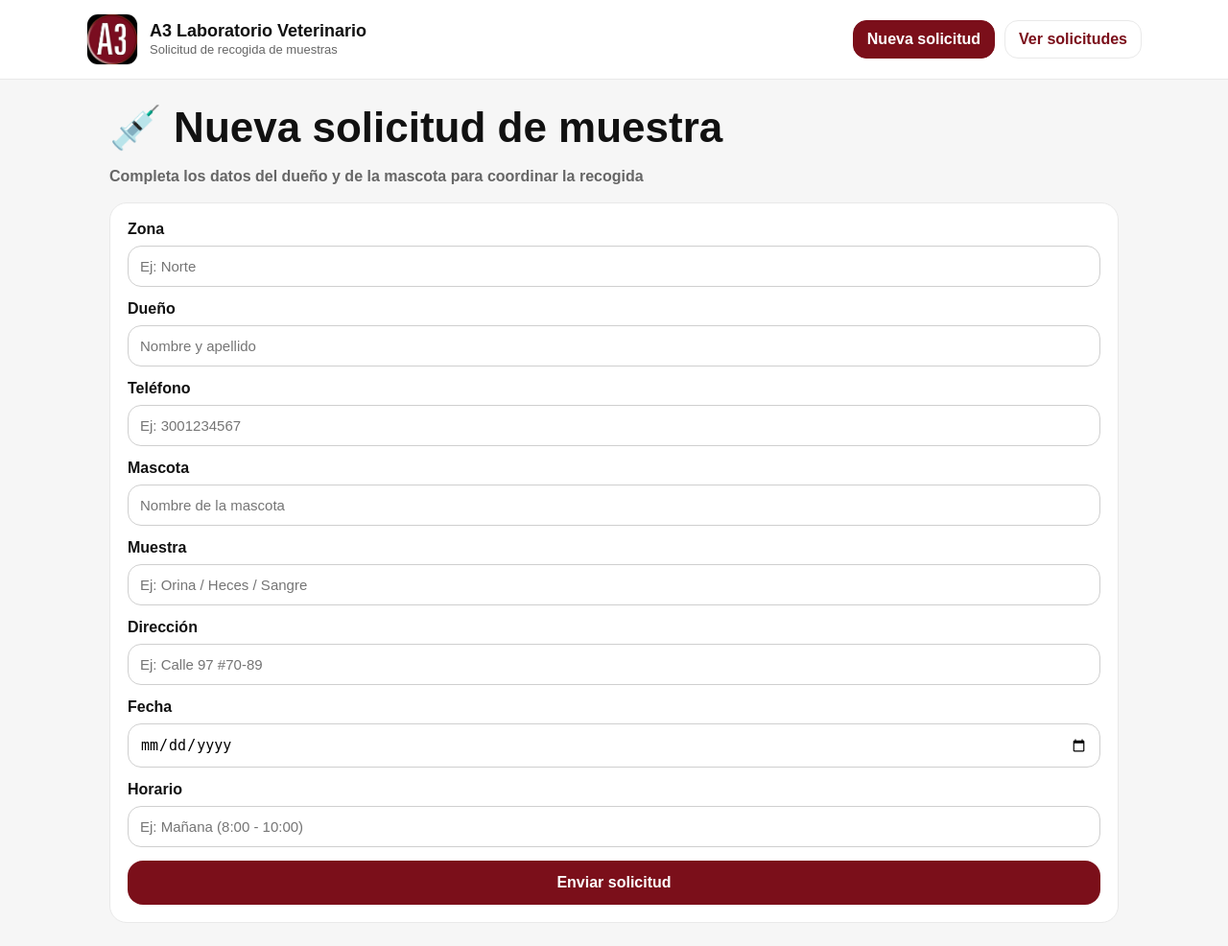
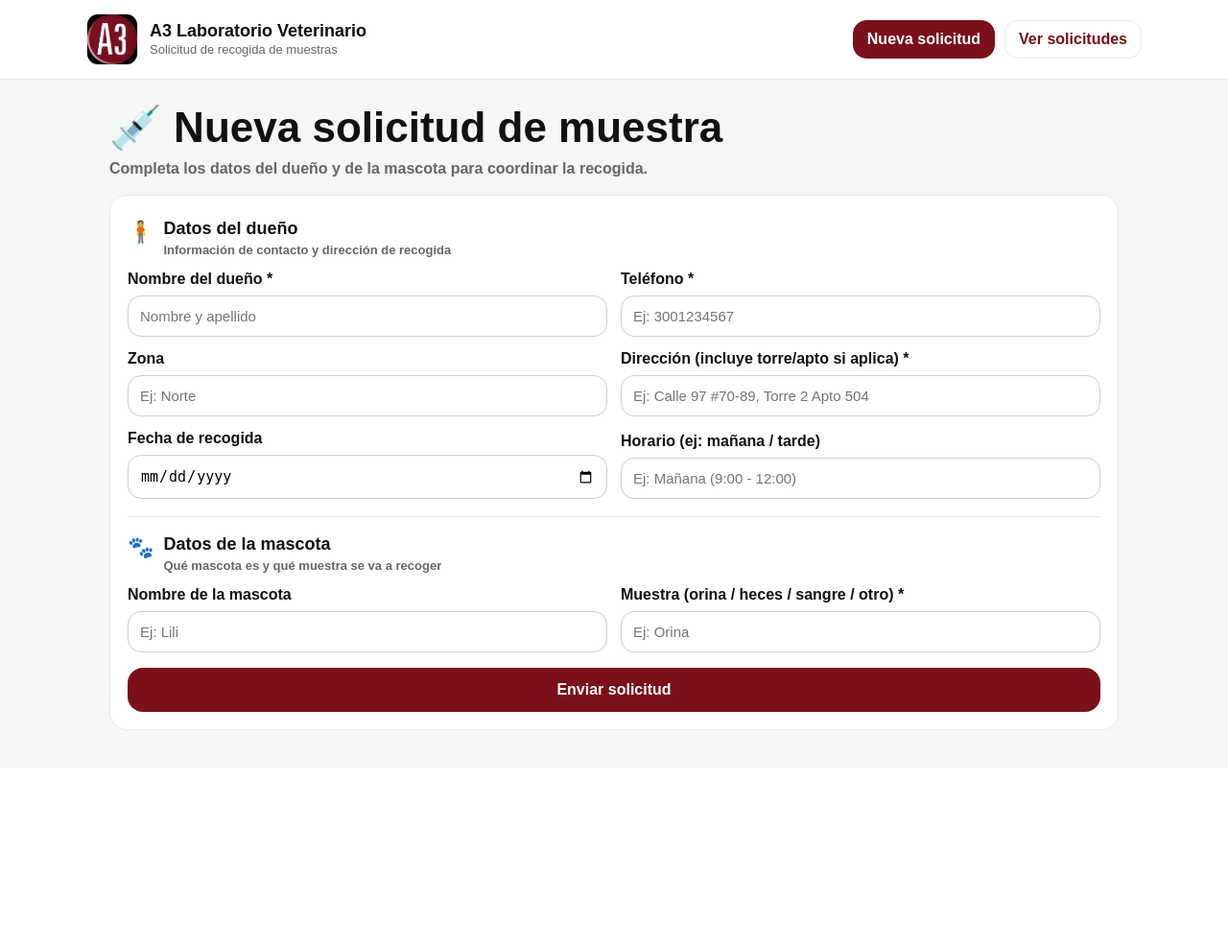
Before and after one commit to daniellascano811/laboratorio-veterinario, a Flask app: page / in a window 1280 px wide. Shown: the whole page at 96% size. After the commit the page ends 761 px from the top, so only its background shows below. Run offline with Flask 3, Linux system fonts and the light colour scheme; some libraries are stand-ins or nearby versions.

Commit message:
UI: separar formulario en secciones (Dueño/Mascota)

```diff
--- a/static/styles.css
+++ b/static/styles.css
@@ -6,8 +6,6 @@
   --text:#111;
   --muted:#666;
   --border:#e9e9e9;
-  --danger:#b00020;
-  --danger-dark:#7a0016;
 }
 
 *{ box-sizing:border-box; }
@@ -118,24 +124,47 @@ h1{
   padding: 18px;
 }
 
-/* ===== FORM ===== */
+/* ===== SECCIONES ===== */
+.section-title{
+  display:flex;
+  align-items:flex-start;
+  gap: 10px;
+  margin: 6px 0 14px 0;
+}
+
+.section-icon{
+  font-size: 22px;
+  line-height: 1;
+  margin-top: 3px;
+}
+
+.section-title h2{
+  margin:0;
+  font-size: 18px;
+}
+
+.section-title p{
+  margin:4px 0 0 0;
+  color: var(--muted);
+  font-size: 13px;
+  font-weight: 600;
+}
+
+.divider{
+  border:0;
+  border-top: 1px solid var(--border);
+  margin: 18px 0;
+}
+
+/* ===== GRID ===== */
 .grid{
   display:grid;
   gap: 14px;
   align-items:end;
 }
 
-.grid-vertical{
-  grid-template-columns: 1fr;
-}
-
-.section-title{
-  font-weight: 900;
-  padding: 10px 12px;
-  border-radius: 14px;
-  background: #fafafa;
-  border: 1px solid var(--border);
-  margin-top: 6px;
+.grid-2{
+  grid-template-columns: repeat(2, minmax(220px, 1fr));
 }
 
 label{
@@ -145,23 +174,22 @@ label{
   font-weight: 800;
 }
 
-input, select{
+input{
   padding: 12px 12px;
   border: 1px solid #cfcfcf;
   border-radius: 14px;
   font-size: 15px;
-  background: #fff;
 }
 
-.row-2{
-  display:grid;
-  grid-template-columns: 1fr 1fr;
-  gap: 14px;
+input:focus{
+  outline: none;
+  border-color: var(--vino);
+  box-shadow: 0 0 0 3px rgba(123,15,26,.10);
 }
 
-.hidden{ display:none; }
-
 .btn-primary{
+  margin-top: 16px;
+  width: 100%;
   padding: 14px 16px;
   background: var(--vino);
   color:#fff;
--- a/templates/formulario.html
+++ b/templates/formulario.html
@@ -21,56 +21,75 @@
     <nav class="nav">
       <a class="nav-btn {{ 'active' if active=='form' else '' }}" href="{{ url_for('home') }}">Nueva solicitud</a>
       <a class="nav-btn {{ 'active' if active=='solicitudes' else '' }}" href="{{ url_for('ver_solicitudes') }}">Ver solicitudes</a>
-      {% if session.get('logged_in') %}
-        <a class="nav-btn" href="{{ url_for('logout') }}">Logout</a>
-      {% endif %}
     </nav>
   </div>
 </header>
 
 <main class="container">
-  <h1 class="page-title">
-    <span class="title-icon" aria-hidden="true">💉</span>
-    Nueva solicitud de muestra
-  </h1>
-  <p class="subtitle">Completa los datos del dueño y de la mascota para coordinar la recogida</p>
+  <h1>💉 Nueva solicitud de muestra</h1>
+  <p class="subtitle">Completa los datos del dueño y de la mascota para coordinar la recogida.</p>
 
   <section class="card">
-    <form class="grid" method="POST" action="{{ url_for('crear_solicitud') }}">
+    <form method="POST" action="{{ url_for('crear_solicitud') }}">
 
-      <label>Zona
-        <input name="zona" placeholder="Ej: Norte" required>
-      </label>
+      <!-- ===== SECCIÓN 1: DUEÑO ===== -->
+      <div class="section-title">
+        <span class="section-icon">🧍</span>
+        <div>
+          <h2>Datos del dueño</h2>
+          <p>Información de contacto y dirección de recogida</p>
+        </div>
+      </div>
 
-      <label>Dueño
+      <div class="grid grid-2">
+        <label>Nombre del dueño *
           <input name="dueno" placeholder="Nombre y apellido" required>
         </label>
 
-      <label>Teléfono
+        <label>Teléfono *
           <input name="tel" placeholder="Ej: 3001234567" required>
         </label>
 
-      <label>Mascota
-        <input name="mascota" placeholder="Nombre de la mascota">
+        <label>Zona
+          <input name="zona" placeholder="Ej: Norte">
         </label>
 
-      <label>Muestra
-        <input name="muestra" placeholder="Ej: Orina / Heces / Sangre">
+        <label>Dirección (incluye torre/apto si aplica) *
+          <input name="direccion" placeholder="Ej: Calle 97 #70-89, Torre 2 Apto 504" required>
         </label>
 
-      <label>Dirección
-        <input name="direccion" placeholder="Ej: Calle 97 #70-89">
-      </label>
-
-      <label>Fecha
+        <label>Fecha de recogida
           <input type="date" name="fecha">
         </label>
 
-      <label>Horario
-        <input name="horario" placeholder="Ej: Mañana (8:00 - 10:00)">
+        <label>Horario (ej: mañana / tarde)
+          <input name="horario" placeholder="Ej: Mañana (9:00 - 12:00)">
+        </label>
+      </div>
+
+      <hr class="divider">
+
+      <!-- ===== SECCIÓN 2: MASCOTA ===== -->
+      <div class="section-title">
+        <span class="section-icon">🐾</span>
+        <div>
+          <h2>Datos de la mascota</h2>
+          <p>Qué mascota es y qué muestra se va a recoger</p>
+        </div>
+      </div>
+
+      <div class="grid grid-2">
+        <label>Nombre de la mascota
+          <input name="mascota" placeholder="Ej: Lili">
         </label>
 
+        <label>Muestra (orina / heces / sangre / otro) *
+          <input name="muestra" placeholder="Ej: Orina" required>
+        </label>
+      </div>
+
       <button class="btn-primary" type="submit">Enviar solicitud</button>
+
     </form>
   </section>
 </main>
```
Also changed, not shown: other parts of static/styles.css (+11 -97 lines). Lines whose indentation alone changed are shown as unchanged.
